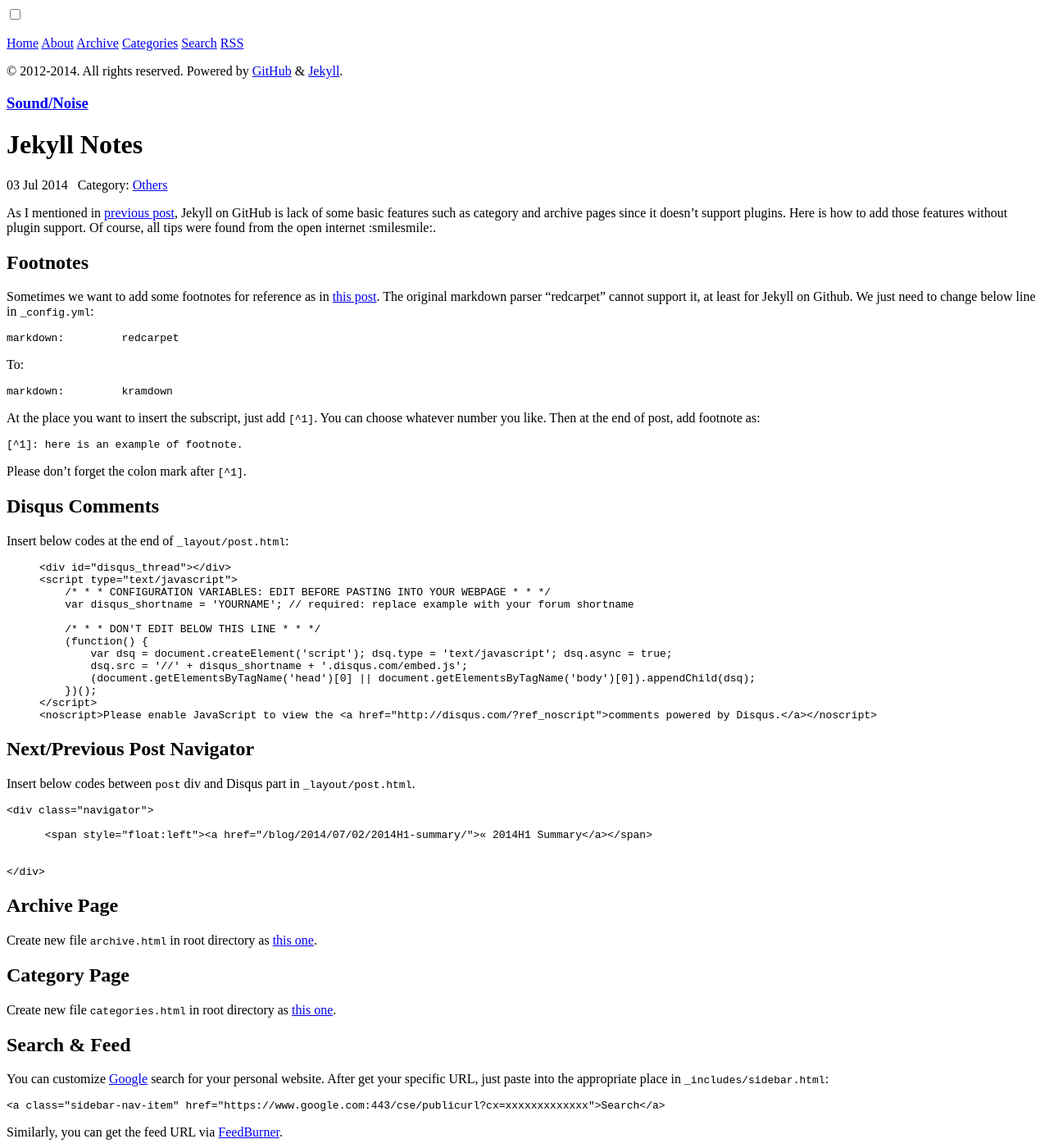
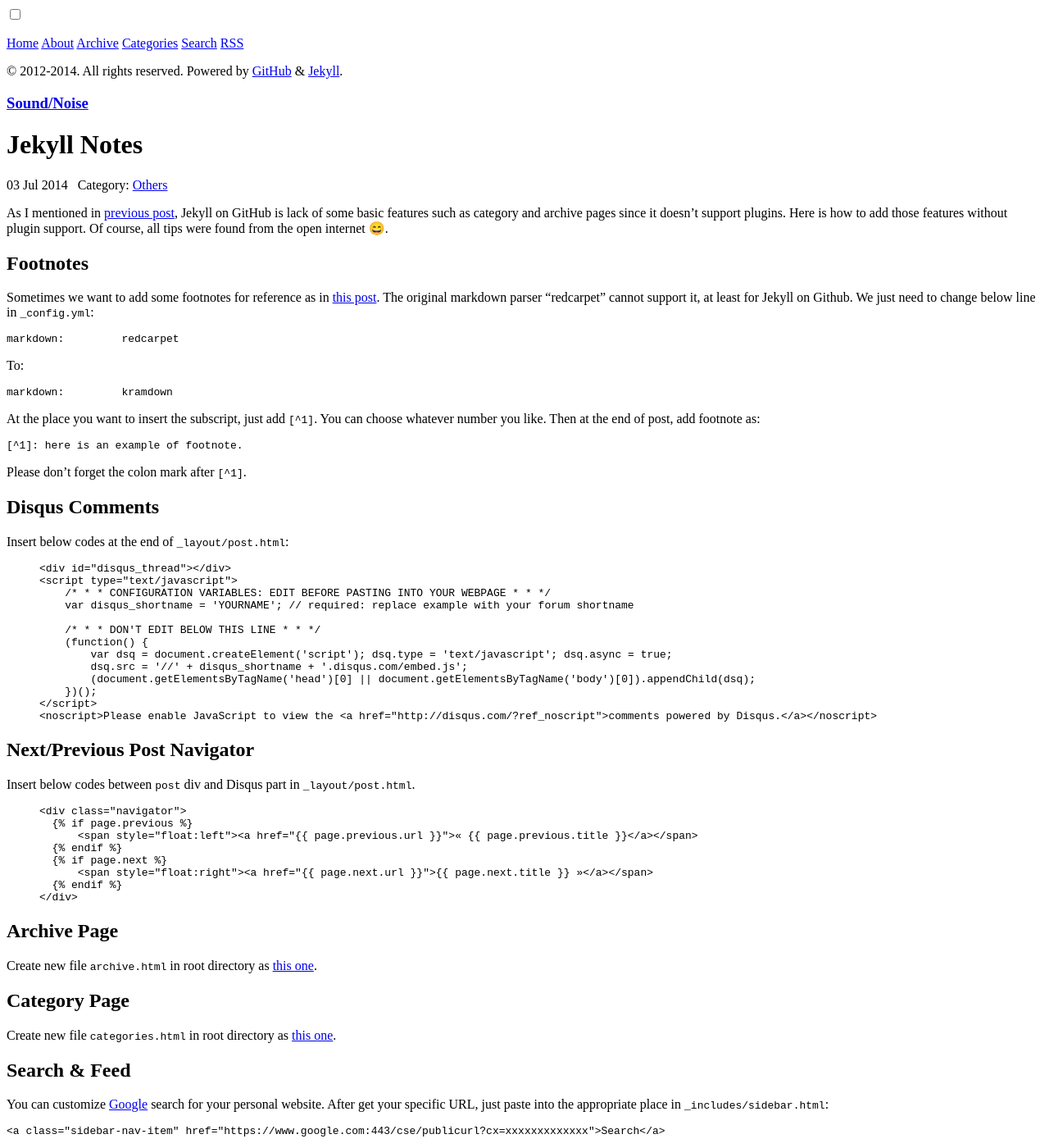
Before and after one commit to happybit/happybit.github.io, a Jekyll site: the page built from _posts/2014-07-03-Jekyll-Notes.markdown, in a window 1280 px wide and 1400 px high. Shown: the whole window at 82% size. Built offline with Jekyll 4.4.1, drawn with Linux system fonts in a browser that asks for light colours; emoji names are drawn with the system emoji font; comment, search, counter and statistics services are not loaded; some of the changed text lies outside the part shown.

Commit message:
minor update

```diff
--- a/_posts/2014-07-03-Jekyll-Notes.markdown
+++ b/_posts/2014-07-03-Jekyll-Notes.markdown
@@ -6,7 +6,7 @@
 categories: Others
 ---
 
-As I mentioned in [previous post](http://blog.pzheng.info/blog/2014/05/25/migrating-from-octopress-to-jekyll/), Jekyll on GitHub is lack of some basic features such as category and archive pages since it doesn't support plugins. Here is how to add those features without plugin support. Of course, all tips were found from the open internet :smilesmile:.
+As I mentioned in [previous post](http://blog.pzheng.info/blog/2014/05/25/migrating-from-octopress-to-jekyll/), Jekyll on GitHub is lack of some basic features such as category and archive pages since it doesn't support plugins. Here is how to add those features without plugin support. Of course, all tips were found from the open internet :smile:.
 
 <!--more-->
 
@@ -30,7 +30,7 @@
 
 Insert below codes at the end of `_layout/post.html`:
 
-{% highlight html %}
+{% highlight html %}{% raw %}
 <div id="disqus_thread"></div>
 <script type="text/javascript">
     /* * * CONFIGURATION VARIABLES: EDIT BEFORE PASTING INTO YOUR WEBPAGE * * */
@@ -44,20 +44,22 @@
     })();
 </script>
 <noscript>Please enable JavaScript to view the <a href="http://disqus.com/?ref_noscript">comments powered by Disqus.</a></noscript>
-{% endhighlight %}
+{% endraw %}{% endhighlight %}
 
 ## Next/Previous Post Navigator
 
 Insert below codes between `post` div and Disqus part in `_layout/post.html`.
 
-    <div class="navigator">
-      {% if page.previous %}
-          <span style="float:left"><a href="{{ page.previous.url }}">« {{ page.previous.title }}</a></span>
-      {% endif %}
-      {% if page.next %}
-          <span style="float:right"><a href="{{ page.next.url }}">{{ page.next.title }} »</a></span>
-      {% endif %}
-    </div>
+{% highlight html %}{% raw %}
+<div class="navigator">
+  {% if page.previous %}
+      <span style="float:left"><a href="{{ page.previous.url }}">« {{ page.previous.title }}</a></span>
+  {% endif %}
+  {% if page.next %}
+      <span style="float:right"><a href="{{ page.next.url }}">{{ page.next.title }} »</a></span>
+  {% endif %}
+</div>
+{% endraw %}{% endhighlight %}
 
 ## Archive Page
 
@@ -81,4 +83,6 @@
 
 Create new file `_includes/google_analytics.html` and paste your Google Analytics scripts. Then insert below line before `<body>` in `_layouts/default.html`:
 
-    {% include google_analytics.html %}
+{% highlight html %}{% raw %}
+{% include google_analytics.html %}
+{% endraw %}{% endhighlight %}
```
